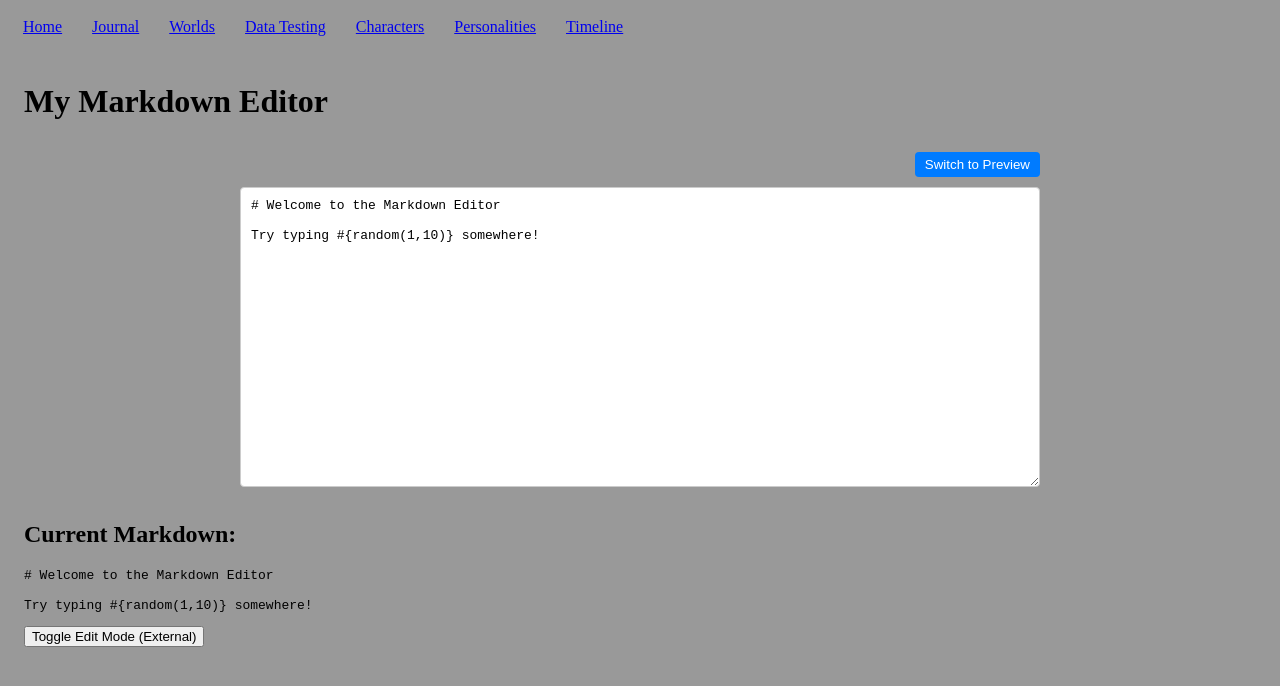
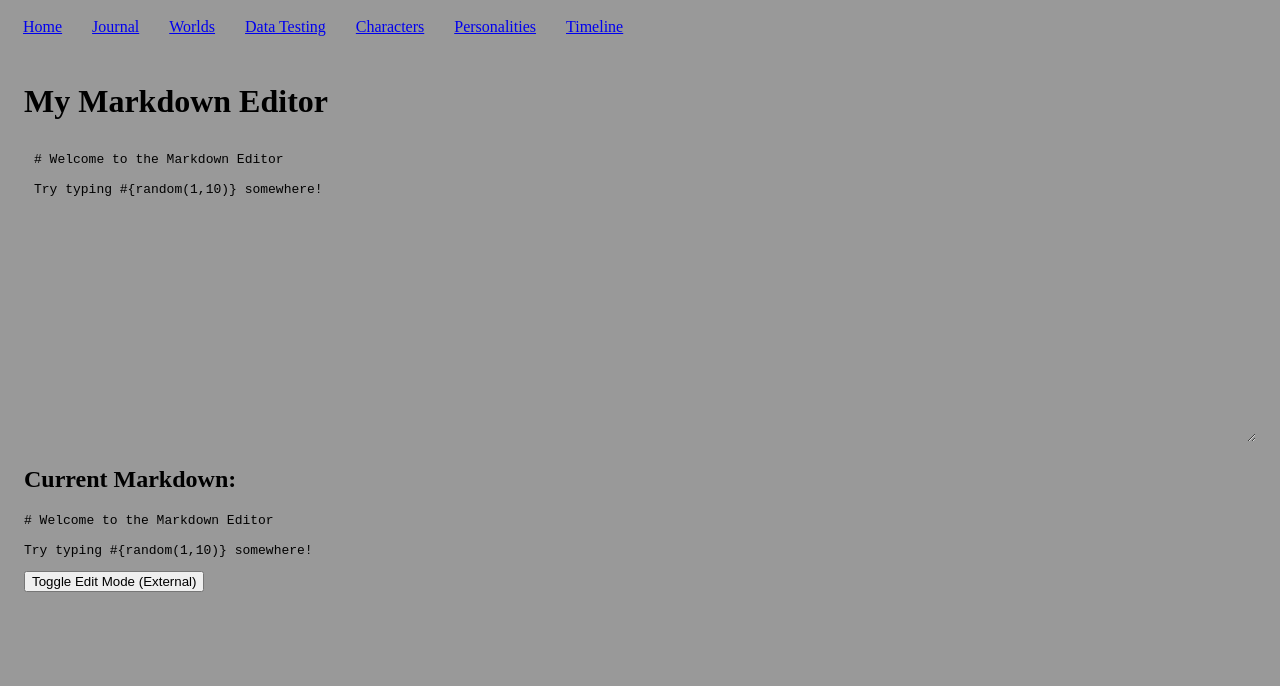
Before and after one commit to IzzatZamri/codex, a Nuxt app: page /test in a window 1280 px wide. Shown: the top 686 px of the page. Built offline with nearby package versions, Linux system fonts and the light colour scheme.

Commit message:
cleanup and update editor

```diff
--- a/components/common/editor/index.vue
+++ b/components/common/editor/index.vue
@@ -1,14 +1,14 @@
 <template>
   <div class="markdown-editor">
     <!-- Toolbar: Toggle between Edit and Preview -->
-    <div class="toolbar">
+    <div class="toolbar" v-if="showToolbar">
       <button @click="toggleMode">
-        {{ editMode ? 'Switch to Preview' : 'Switch to Edit' }}
+        {{ editMode ? 'Preview' : 'Edit' }}
       </button>
     </div>
 
     <!-- Edit Mode: Show a textarea with markdown text -->
-    <div v-if="editMode">
+    <div v-if="editMode" class="editor">
       <textarea
         v-model="content"
         placeholder="Type your markdown here..."
@@ -26,17 +26,20 @@ import MarkdownIt from 'markdown-it'
 // Import our custom plugin
 import randomNumberPlugin from './plugins/randomNumber'
 
-// --- Markdown-it Setup ---
+// Initialize MarkdownIt with settings and use the custom plugin
 const md = new MarkdownIt({
   html: true,
   linkify: true,
   typographer: true,
-})
-// Use the custom random number plugin.
-md.use(randomNumberPlugin)
+}).use(randomNumberPlugin)
 
-// --- v-model & editMode Setup ---
-const props = defineProps<{ modelValue: string; editMode: boolean }>()
+// Define props and emit functions
+const props = defineProps<{
+  modelValue: string
+  editMode: boolean
+  placeholder?: string
+  showToolbar?: boolean
+}>()
 const emit = defineEmits<{
   (e: 'update:modelValue', value: string): void
   (e: 'update:editMode', value: boolean): void
@@ -44,65 +47,73 @@ const emit = defineEmits<{
 
 // Local state for the markdown content
 const content = ref(props.modelValue)
+
+// Sync content changes to parent component
 watch(content, (newVal) => {
   emit('update:modelValue', newVal)
 })
+
+// Ensure content updates from the parent component
 watch(
   () => props.modelValue,
   (newVal) => {
-    if (newVal !== content.value) {
-      content.value = newVal
-    }
+    if (newVal !== content.value) content.value = newVal
   }
 )
 
-// Toggle mode: emit new editMode value so parent can update it.
+// Toggle between edit and preview mode
 const toggleMode = () => {
   emit('update:editMode', !props.editMode)
 }
+
+// Computed property for rendered markdown output
+const renderedMarkdown = computed(() => md.render(content.value))
+
+// Computed editMode for simplicity
 const editMode = computed(() => props.editMode)
-
-// Compute rendered markdown output.
-const renderedMarkdown = computed(() => md.render(content.value))
 </script>
 
-<style scoped>
+<style lang="scss">
 .markdown-editor {
-  max-width: 800px;
-  margin: auto;
-  padding: 10px;
-  font-family: sans-serif;
-}
   .toolbar {
-  margin-bottom: 10px;
     text-align: right;
-}
+
     button {
       padding: 5px 10px;
       border: none;
-  background: #007bff;
-  color: white;
+      background: transparent;
       cursor: pointer;
-  border-radius: 4px;
     }
-button:hover {
-  background: #0056b3;
   }
+
+  .editor {
     textarea {
       width: 100%;
-  height: 300px;
+      min-height: 300px;
       padding: 10px;
       font-size: 1em;
       font-family: monospace;
-  border: 1px solid #ccc;
-  border-radius: 4px;
+      border: none;
+      border-radius: 0;
       box-sizing: border-box;
+      outline: none;
+      resize: vertical;
+      background: transparent;
+
+      &:focus {
+        outline: none;
+      }
+    }
   }
   .preview {
     padding: 10px;
-  border: 1px solid #ddd;
-  border-radius: 4px;
     min-height: 300px;
-  background: #fff;
+    font-size: 1em;
+    font-family: monospace;
+
+    p {
+      margin: 0px !important;
+    }
+  }
 }
 </style>
--- a/pages/timeline.vue
+++ /dev/null
@@ -1,13 +0,0 @@
-<template>
-  <div>
-    <div v-for="year in 1">
-      <div v-for="month in 30">
-        <div v-for="day in 30">
-          <div>{{ year }}-{{ month }}-{{ day }}</div>
-        </div>
-      </div>
-    </div>
-  </div>
-</template>
-
-<script setup lang="ts"></script>
```
Lines whose indentation alone changed are shown as unchanged.
